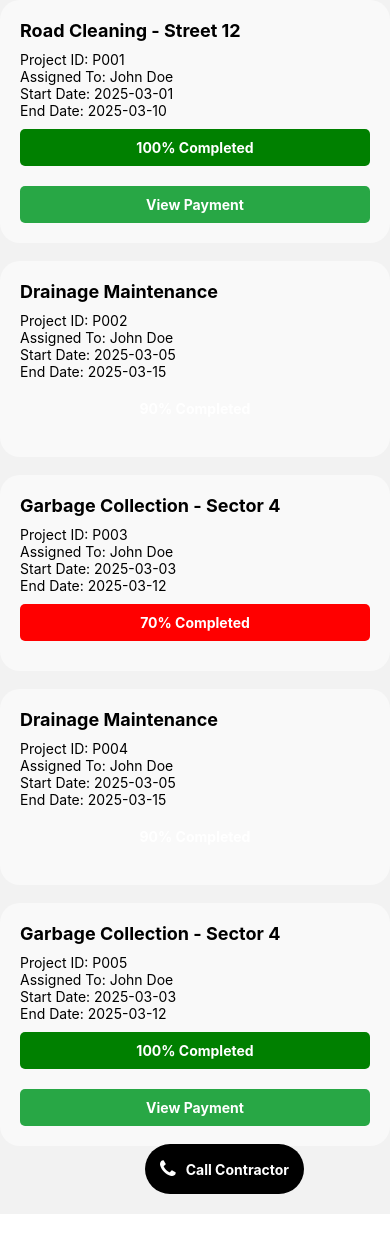
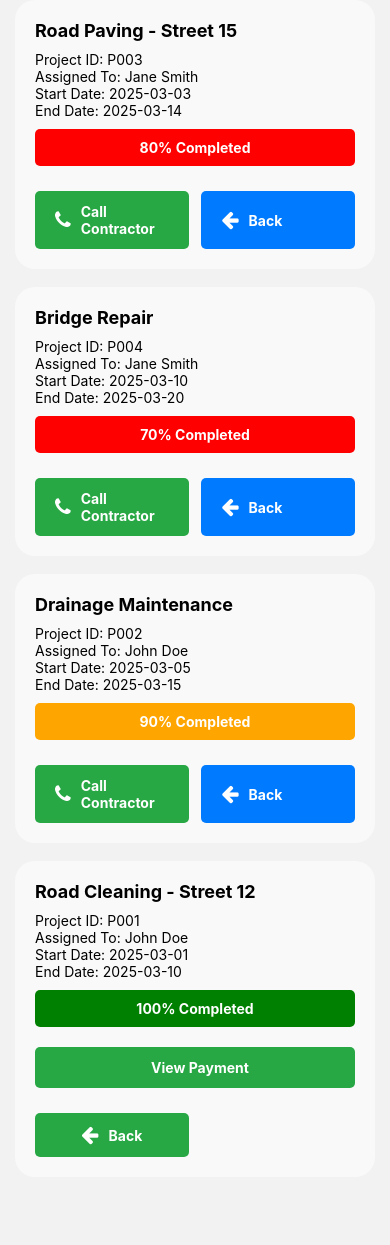
Before and after one commit to amitjbhardwaj/VampUp, a React Native app: screen /WorkerActiveWorkScreen in a window 390 px wide. Before the commit the page ends 1214 px from the top, so only its background shows below. Built offline with nearby package versions, Linux system fonts and the light colour scheme.

Commit message:
code fix

```diff
--- a/src/screen/worker/WorkerActiveWorkScreen.tsx
+++ b/src/screen/worker/WorkerActiveWorkScreen.tsx
@@ -1,67 +1,34 @@
-import React from 'react';
+import { useNavigation } from "@react-navigation/native";
+import React, { useEffect } from "react";
 import { View, Text, StyleSheet, FlatList, TouchableOpacity, Linking } from 'react-native';
+import Ionicons from 'react-native-vector-icons/Ionicons'; // For back icon
 import Icon from 'react-native-vector-icons/FontAwesome';
 
 const projectData = [
-  {
-    project_Id: 'P001',
-    project_description: 'Road Cleaning - Street 12',
-    assigned_to: 'John Doe',
-    project_start_date: '2025-03-01',
-    project_end_date: '2025-03-10',
-    completion_percentage: 100,
-    contractor_phone: '+919876543210'
-  },
-  {
-    project_Id: 'P002',
-    project_description: 'Drainage Maintenance',
-    assigned_to: 'John Doe',
-    project_start_date: '2025-03-05',
-    project_end_date: '2025-03-15',
-    completion_percentage: 90,
-    contractor_phone: '+919876543211'
-  },
-  {
-    project_Id: 'P003',
-    project_description: 'Garbage Collection - Sector 4',
-    assigned_to: 'John Doe',
-    project_start_date: '2025-03-03',
-    project_end_date: '2025-03-12',
-    completion_percentage: 70,
-    contractor_phone: '+919876543212'
-  },
-  {
-    project_Id: 'P004',
-    project_description: 'Drainage Maintenance',
-    assigned_to: 'John Doe',
-    project_start_date: '2025-03-05',
-    project_end_date: '2025-03-15',
-    completion_percentage: 90,
-    contractor_phone: '+919876543211'
-  },
-  {
-    project_Id: 'P005',
-    project_description: 'Garbage Collection - Sector 4',
-    assigned_to: 'John Doe',
-    project_start_date: '2025-03-03',
-    project_end_date: '2025-03-12',
-    completion_percentage: 100,
-    contractor_phone: '+919876543212'
-  }
+  { project_Id: 'P001', project_description: 'Road Cleaning - Street 12', assigned_to: 'John Doe', project_start_date: '2025-03-01', project_end_date: '2025-03-10', completion_percentage: 100, contractor_phone: '+919876543210' },
+  { project_Id: 'P002', project_description: 'Drainage Maintenance', assigned_to: 'John Doe', project_start_date: '2025-03-05', project_end_date: '2025-03-15', completion_percentage: 90, contractor_phone: '+919876543211' },
+  { project_Id: 'P003', project_description: 'Road Paving - Street 15', assigned_to: 'Jane Smith', project_start_date: '2025-03-03', project_end_date: '2025-03-14', completion_percentage: 80, contractor_phone: '+919876543212' },
+  { project_Id: 'P004', project_description: 'Bridge Repair', assigned_to: 'Jane Smith', project_start_date: '2025-03-10', project_end_date: '2025-03-20', completion_percentage: 70, contractor_phone: '+919876543213' },
 ];
 
-const getStatusColor = (percentage: number): string => {
+const getStatusColor = (percentage: number) => {
   if (percentage >= 95) return 'green';
-  if (percentage >= 85 && percentage < 95) return 'amber';
+  if (percentage >= 85) return 'orange';
   return 'red';
 };
 
-const WorkerActiveWorkScreen = () => {
-  const makeCall = (phone: string) => {
-    Linking.openURL(`tel:${phone}`);
-  };
+// 🛠 Work Details Screen
+const WorkDetailsScreen = () => {
+  const navigation = useNavigation(); // Access navigation here
 
-  const renderItem = ({ item }: { item: typeof projectData[0] }) => (
+  // Sort the projects based on completion percentage (Red -> Amber -> Green)
+  const sortedData = projectData.sort((a, b) => {
+    if (a.completion_percentage < 85 && b.completion_percentage >= 85) return -1; // Red before Amber
+    if (a.completion_percentage >= 85 && a.completion_percentage < 95 && b.completion_percentage >= 95) return -1; // Amber before Green
+    return 1; // Green at the end (for 100% completed projects)
+  });
+
+  const renderItem = ({ item }: { item: (typeof projectData)[0] }) => (
     <View style={styles.card}>
       <Text style={styles.title}>{item.project_description}</Text>
       <Text>Project ID: {item.project_Id}</Text>
@@ -71,86 +38,112 @@ const WorkerActiveWorkScreen = () => {
       <View style={[styles.status, { backgroundColor: getStatusColor(item.completion_percentage) }]}>
         <Text style={styles.statusText}>{item.completion_percentage}% Completed</Text>
       </View>
+
+      {/* View Payment Button (if 100% completed) */}
       {item.completion_percentage === 100 && (
         <TouchableOpacity style={styles.viewPaymentButton}>
           <Text style={styles.viewPaymentButtonText}>View Payment</Text>
         </TouchableOpacity>
       )}
+
+      {/* Show Call Contractor and Back Buttons for Red and Amber projects */}
+      {item.completion_percentage < 95 ? (
+        <View style={styles.buttonContainer}>
+          <TouchableOpacity
+            style={[styles.callButton, styles.button]}
+            onPress={() => Linking.openURL(`tel:${item.contractor_phone}`)}
+          >
+            <Icon name="phone" size={20} color="#fff" />
+            <Text style={styles.buttonText}>Call Contractor</Text>
+          </TouchableOpacity>
+
+          <TouchableOpacity
+            style={[styles.backButton, styles.button]}
+            onPress={() => navigation.goBack()}  // Now using navigation from the hook
+          >
+            <Icon name="arrow-left" size={20} color="#fff" />
+            <Text style={styles.buttonText}>Back</Text>
+          </TouchableOpacity>
+        </View>
+      ) : (
+        // Show only Back button for Green projects (100% completed), styled the same
+        <View style={styles.buttonContainer}>
+          <TouchableOpacity
+            style={[styles.viewPaymentButton, styles.button]}
+            onPress={() => navigation.goBack()}  // Now using navigation from the hook
+          >
+            <Icon name="arrow-left" size={20} color="#fff" />
+            <Text style={styles.buttonText}>Back</Text>
+          </TouchableOpacity>
+        </View>
+      )}
     </View>
   );
 
   return (
+    <FlatList
+      data={sortedData} // Use sorted data
+      renderItem={renderItem}
+      keyExtractor={(item) => item.project_Id}
+      contentContainerStyle={styles.listContainer}
+    />
+  );
+};
+
+// 🎯 Main Component
+const WorkerActiveWorkScreen = () => {
+
+  return (
     <View style={{ flex: 1 }}>
-      <FlatList
-        data={projectData}
-        renderItem={renderItem}
-        keyExtractor={(item) => item.project_Id}
-        contentContainerStyle={styles.listContainer}
-      />
-      <TouchableOpacity
-        style={styles.callButton}
-        onPress={() => makeCall(projectData[0].contractor_phone)}
-      >
-        <Icon name="phone" size={20} color="#fff" />
-        <Text style={styles.callButtonText}>Call Contractor</Text>
-      </TouchableOpacity>
+      <WorkDetailsScreen />
     </View>
   );
 };
 
+// 🎨 Styles
 const styles = StyleSheet.create({
-  listContainer: {
-    paddingBottom: 50,
-  },
-  card: {
-    backgroundColor: '#f9f9f9',
-    padding: 20,
-    borderRadius: 20,
-    marginBottom: 18,
-    elevation: 9,
-  },
-  title: {
-    fontSize: 18,
-    fontWeight: 'bold',
-    marginBottom: 10,
-  },
-  status: {
-    padding: 10,
-    borderRadius: 5,
-    marginVertical: 10,
-    alignItems: 'center',
-  },
-  statusText: {
-    color: '#fff',
-    fontWeight: 'bold',
-  },
-  callButton: {
-    position: 'absolute',
-    bottom: 20,
-    left: '50%',
-    transform: [{ translateX: -50 }],
-    backgroundColor: '#000',
-    padding: 15,
-    borderRadius: 50,
-    justifyContent: 'center',
-    alignItems: 'center',
-    flexDirection: 'row',
-  },
-  callButtonText: {
-    color: '#fff',
-    marginLeft: 10,
-    fontWeight: 'bold',
-  },
+  listContainer: { paddingBottom: 50, paddingHorizontal: 15 },
+  card: { backgroundColor: '#f9f9f9', padding: 20, borderRadius: 20, marginBottom: 18, elevation: 9 },
+  title: { fontSize: 18, fontWeight: 'bold', marginBottom: 10 },
+  status: { padding: 10, borderRadius: 5, marginVertical: 10, alignItems: 'center' },
+  statusText: { color: '#fff', fontWeight: 'bold' },
   viewPaymentButton: {
     marginTop: 10,
     backgroundColor: '#28a745',
-    padding: 10,
+    padding: 12,
     borderRadius: 5,
     alignItems: 'center',
+    flexDirection: 'row',
+    justifyContent: 'center',
   },
   viewPaymentButtonText: {
     color: '#fff',
     fontWeight: 'bold',
+    marginLeft: 10
+  },
+  buttonContainer: {
+    flexDirection: 'row',
+    justifyContent: 'space-between',
+    marginTop: 15,
+  },
+  button: {
+    flexDirection: 'row',
+    alignItems: 'center',
+    paddingVertical: 12,
+    paddingHorizontal: 20,
+    borderRadius: 5,
+    width: '48%', // Ensure buttons fit side by side
+  },
+  callButton: {
+    backgroundColor: '#28a745',
+  },
+  backButton: {
+    backgroundColor: '#007bff',
+  },
+  buttonText: {
+    color: '#fff',
+    fontWeight: 'bold',
+    marginLeft: 10,
   },
 });
 
```
